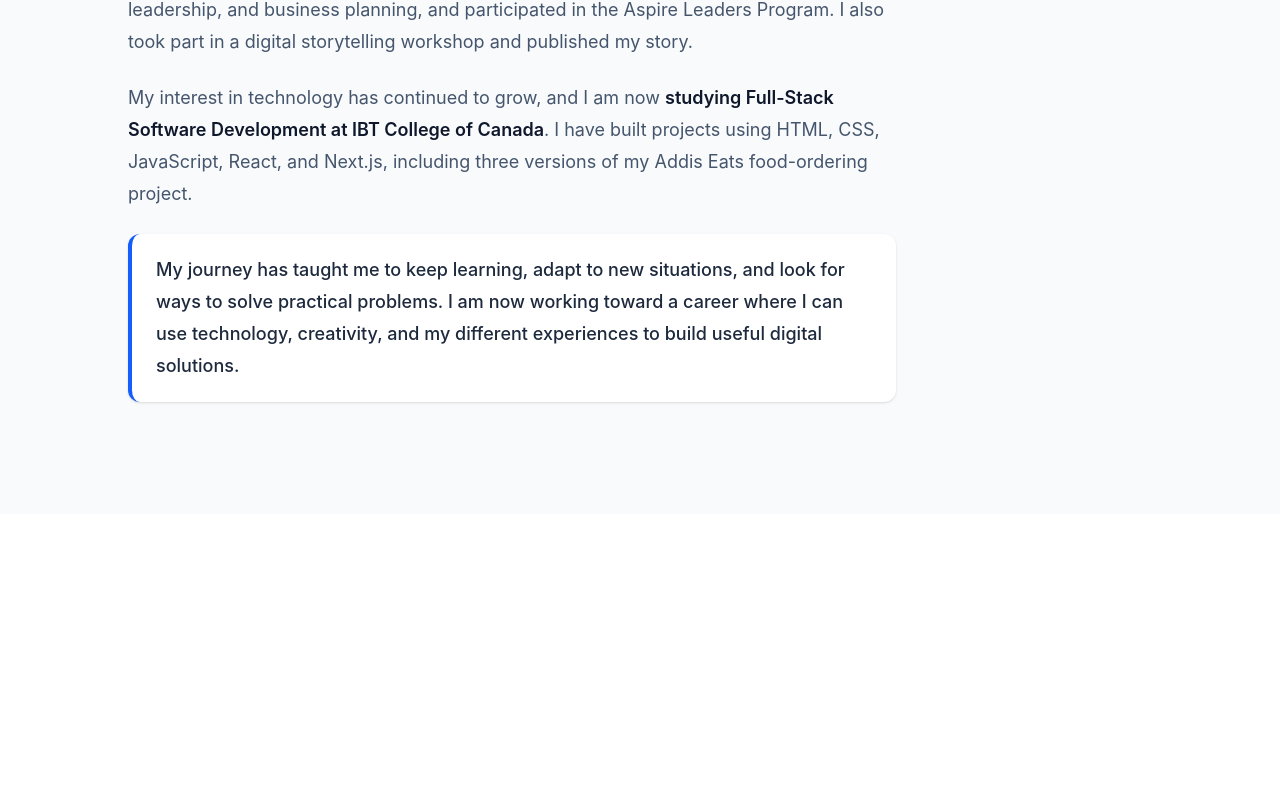
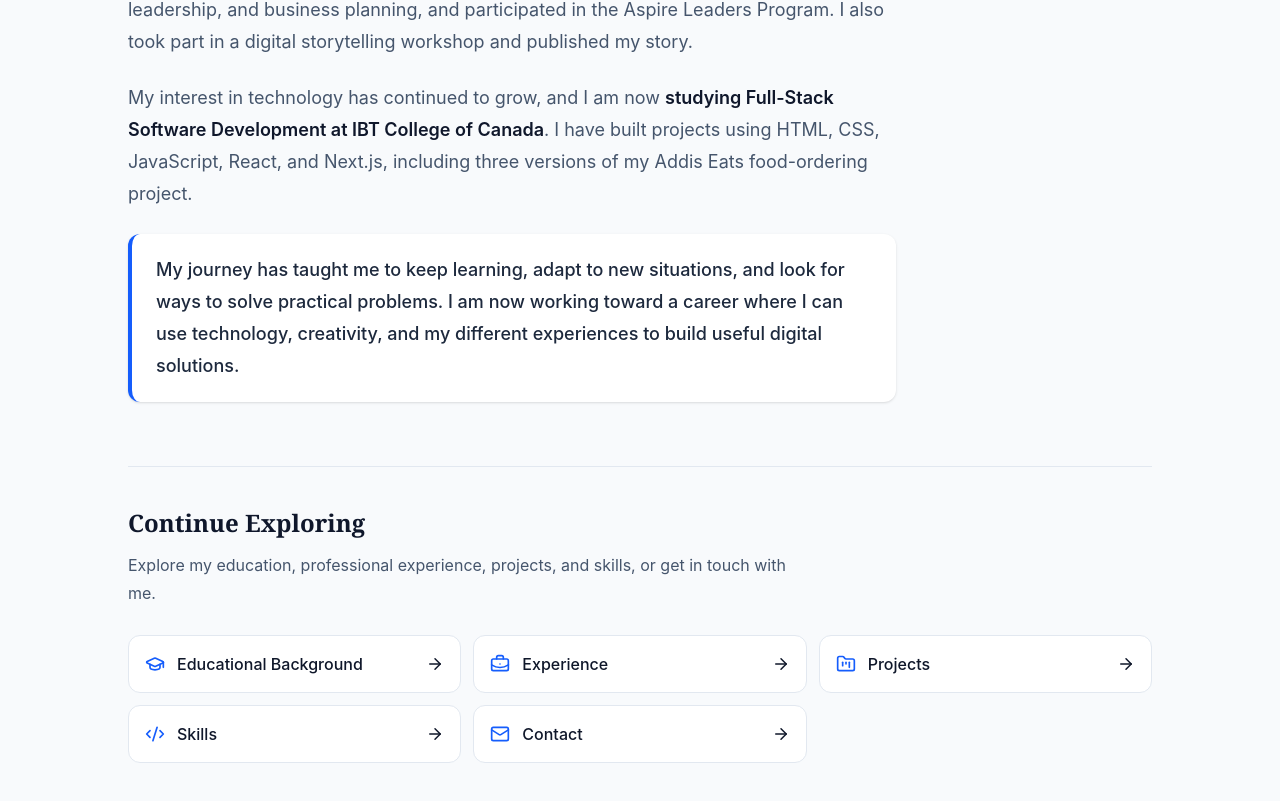
Before and after one commit to birhanukiros-tech/Birhanu-Kiros-Portfolio, a React (Vite) app: page /journey in a window 1280 px wide. Shown: the part 815-1616 px from the top of the page. Before the commit the page ends 1329 px from the top, so only its background shows below. Built offline with nearby package versions, Linux system fonts and the light colour scheme.

Commit message:
Add Journey page navigation links

```diff
--- a/src/sections/Journey.jsx
+++ b/src/sections/Journey.jsx
@@ -1,5 +1,23 @@
+
+import { Link } from "react-router-dom";
+import {
+  GraduationCap,
+  BriefcaseBusiness,
+  FolderKanban,
+  Code2,
+  Mail,
+  ArrowRight,
+} from "lucide-react";
 
 function Journey() {
+  const exploreLinks = [
+    { label: "Educational Background", to: "/education", icon: GraduationCap },
+    { label: "Experience", to: "/experience", icon: BriefcaseBusiness },
+    { label: "Projects", to: "/projects", icon: FolderKanban },
+    { label: "Skills", to: "/skills", icon: Code2 },
+    { label: "Contact", to: "/contact", icon: Mail },
+  ];
+
   return (
     <section
       id="journey"
@@ -15,7 +33,7 @@ function Journey() {
 
           <h2
             id="journey-heading"
-            className="font-serif text-4xl font-bold leading-tight text-slate-900 md:text-5xl dark:text-white"
+            className="font-['Georgia',serif] text-4xl font-bold leading-tight text-slate-900 md:text-5xl dark:text-white"
           >
             My Journey
           </h2>
@@ -26,8 +44,11 @@ function Journey() {
         {/* Your story */}
         <div className="max-w-3xl space-y-6 text-base leading-8 text-slate-600 md:text-lg dark:text-slate-300">
           <p>
-            My name is <strong className="font-semibold text-slate-900 dark:text-white">Birhanu Kiros Melku</strong>.
-            {" "}I graduated from Aksum University in February 2024 with a
+            My name is{" "}
+            <strong className="font-semibold text-slate-900 dark:text-white">
+              Birhanu Kiros Melku
+            </strong>
+            . I graduated from Aksum University in February 2024 with a
             degree in Mining Engineering and a GPA of 3.56.
           </p>
 
@@ -59,9 +80,13 @@ function Journey() {
 
           <p>
             My interest in technology has continued to grow, and I am
-            now <strong className="font-semibold text-slate-900 dark:text-white">studying Full-Stack Software Development at IBT College
-            of Canada</strong>. I have built projects using HTML, CSS, JavaScript,
-            React, and Next.js, including three versions of my Addis Eats
+            now{" "}
+            <strong className="font-semibold text-slate-900 dark:text-white">
+              studying Full-Stack Software Development at IBT College
+              of Canada
+            </strong>
+            . I have built projects using HTML, CSS, JavaScript, React,
+            and Next.js, including three versions of my Addis Eats
             food-ordering project.
           </p>
 
@@ -73,6 +98,42 @@ function Journey() {
             digital solutions.
           </p>
         </div>
+
+        {/* Links to other portfolio pages */}
+        <div className="mt-16 border-t border-slate-200 pt-10 dark:border-slate-800">
+          <h3 className="font-['Georgia',serif] text-2xl font-bold text-slate-900 dark:text-white">
+            Continue Exploring
+          </h3>
+
+          <p className="mt-3 max-w-2xl leading-7 text-slate-600 dark:text-slate-300">
+            Explore my education, professional experience, projects, and
+            skills, or get in touch with me.
+          </p>
+
+          <div className="mt-7 grid gap-3 sm:grid-cols-2 lg:grid-cols-3">
+            {exploreLinks.map((link) => {
+              const Icon = link.icon;
+
+              return (
+                <Link
+                  key={link.to}
+                  to={link.to}
+                  className="group flex items-center justify-between gap-3 rounded-xl border border-slate-200 bg-white p-4 text-slate-700 transition hover:border-blue-300 hover:bg-blue-50 hover:text-blue-700 dark:border-slate-800 dark:bg-slate-900 dark:text-slate-200 dark:hover:border-blue-700 dark:hover:bg-slate-800"
+                >
+                  <span className="flex items-center gap-3">
+                    <Icon size={20} className="shrink-0 text-blue-600" />
+                    <span className="font-medium">{link.label}</span>
+                  </span>
+
+                  <ArrowRight
+                    size={18}
+                    className="shrink-0 transition-transform group-hover:translate-x-1"
+                  />
+                </Link>
+              );
+            })}
+          </div>
+        </div>
       </div>
     </section>
   );
```
